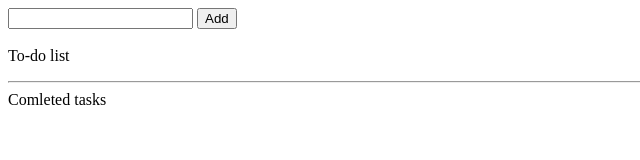
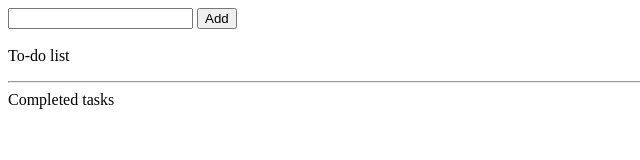
Before and after one commit to PavanBashetty/To-do-App, a website with bundled scripts: page public/index.html in a window 1280 px wide. Shown: the full height of the page, 0-640 px from the left. Built offline with nearby package versions, Linux system fonts and the light colour scheme.

Commit message:
third commit

```diff
--- a/public/index.html
+++ b/public/index.html
@@ -28,7 +28,7 @@
   <label for="list">To-do list</label>
   <ul id="list"></ul>
   <hr>
-  <label for="completedList">Comleted tasks</label>
+  <label for="completedList">Completed tasks</label>
   <ul id="completedList"></ul>
 </body>
 </html>
```
